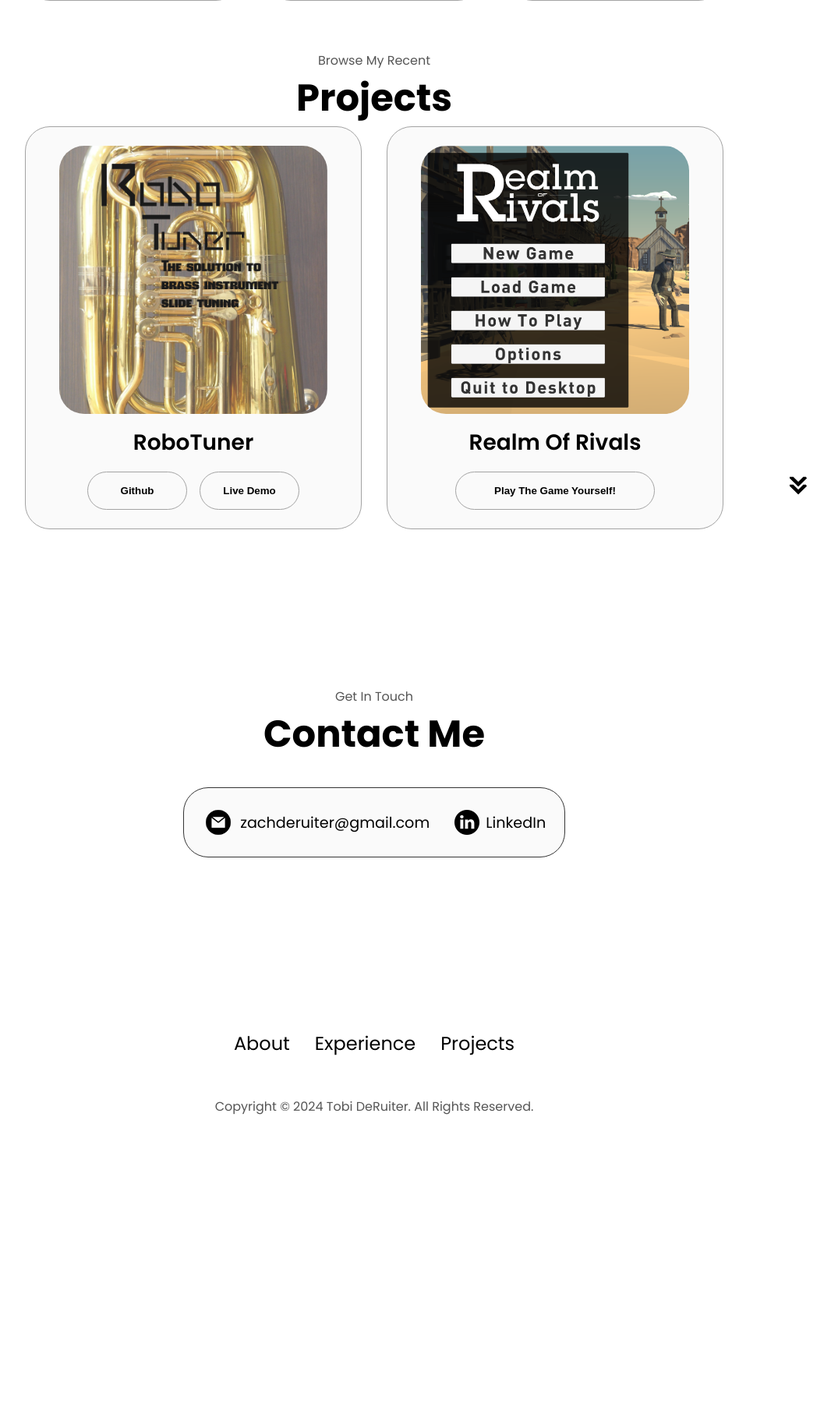
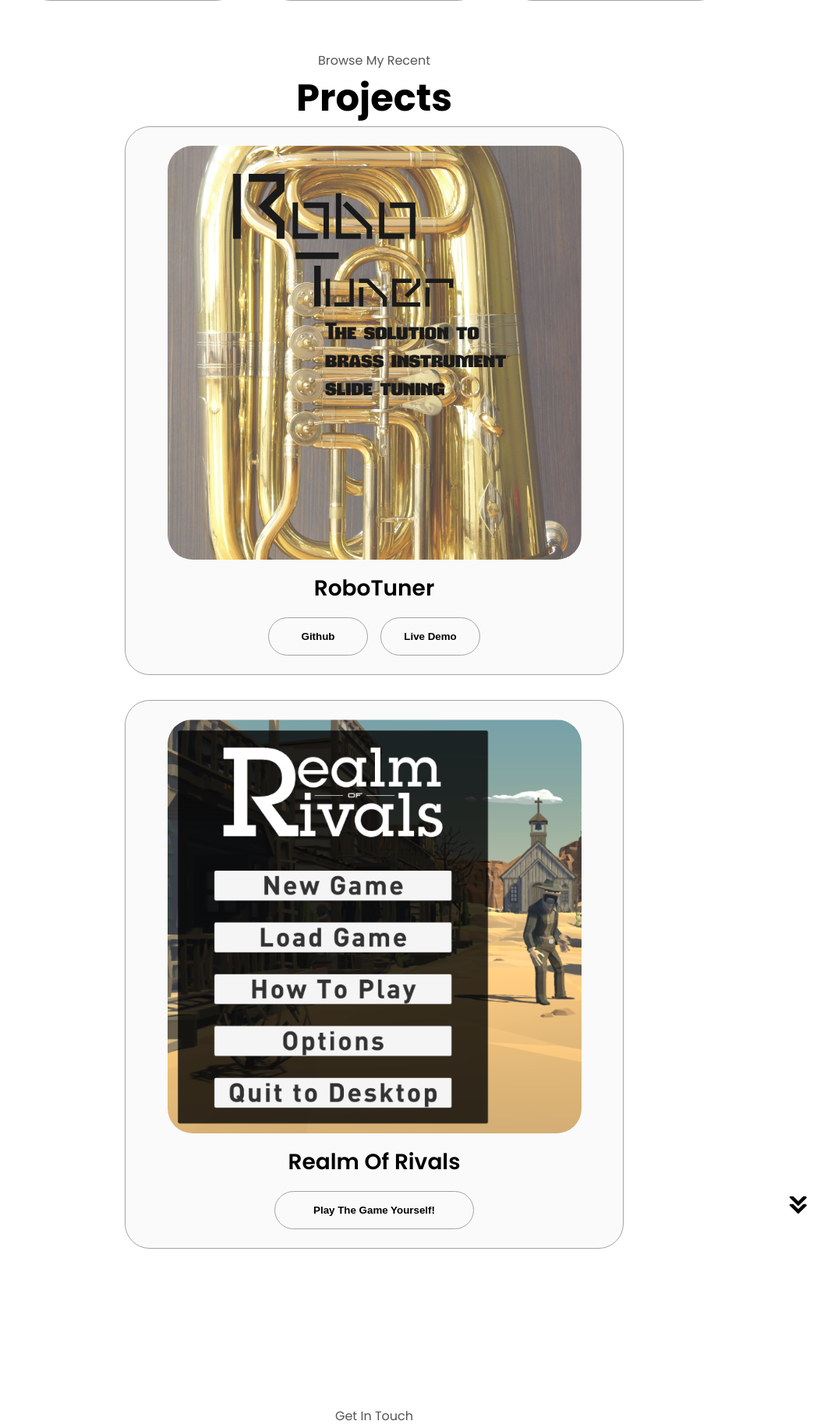
Before and after one commit to tobi-deruiter/Portfolio-Website, a web app: file public/index.html in a window 1280 px wide. Shown: the part 2323-4155 px from the top of the page at 78% size, without its empty margins (160-1226 px from the left). Before the commit the page ends 3753 px from the top, so only its background shows below. Run offline with its HTML, style and script files only (its server is not run), Linux system fonts and the light colour scheme.

Commit message:
another project sizing fix

```diff
--- a/public/mediaqueries.css
+++ b/public/mediaqueries.css
@@ -141,4 +141,8 @@
         height: fit-content;
         margin-top: 2rem;
     }
+
+    .projects-container {
+        max-width: 50vw;
+    }
 }
--- a/public/style.css
+++ b/public/style.css
@@ -394,7 +394,7 @@ article .icon {
 .projects-container {
     margin: auto;
     min-height: fit-content;
-    max-width: 70vw;
+    max-width: 115vh;
 }
 
 .color-container {
@@ -407,6 +407,7 @@ article .icon {
     width: 90%;
     height: 90%;
     min-width: 10rem;
+    /* max-width: 68vh; */
 }
 
 .project-title {
```
